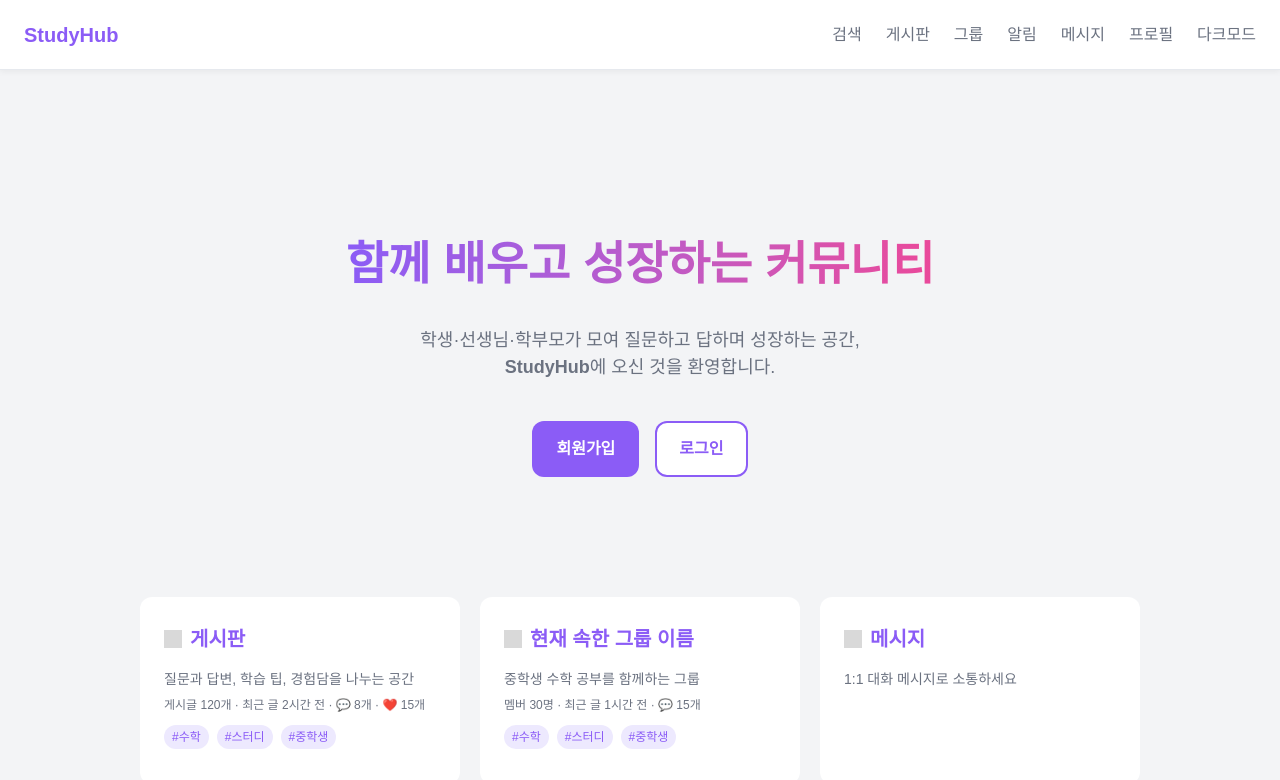
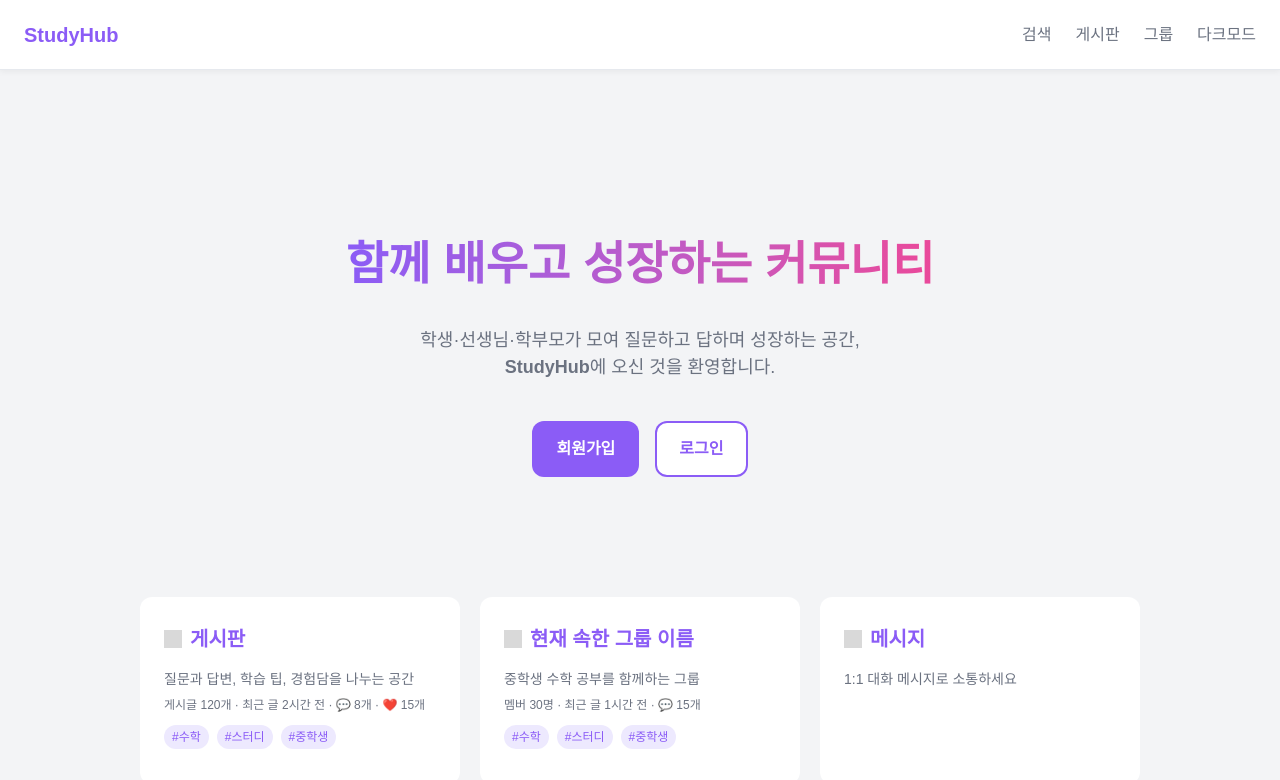
Before and after one commit to prgrms-fe-devcourse/FE7-PROJECT2-TEAM-5, a React (Vite) app: page / in a window 1280 px wide. Shown: the top 780 px of the page. Built offline with nearby package versions, Linux system fonts and the light colour scheme; no server answers.

Commit message:
✨ Header 탭 로그인 유무 UI

```diff
--- a/src/components/layout/Header.tsx
+++ b/src/components/layout/Header.tsx
@@ -1,6 +1,8 @@
 import { Link } from "react-router";
+import { useProfileStore } from "../../stores/profileStore";
 
 export default function Header() {
+	const { isLoggedIn } = useProfileStore();
 	return (
 		<>
 			<header className="z-10 w-full h-[70px] px-6 flex justify-between items-center border-b border-[#E6E9EE] shadow-[0_2px_6px_rgba(0,0,0,0.05)]">
@@ -11,9 +13,15 @@ export default function Header() {
 					<Link to="/search">검색</Link>
 					<Link to="/postList">게시판</Link>
 					<Link to="/groups">그룹</Link>
-					<button className="cursor-pointer">알림</button>
-					<Link to="/msg/1">메시지</Link>
-					<Link to="/profile/me">프로필</Link>
+					{isLoggedIn ? (
+						<>
+							<button className="cursor-pointer">알림</button>
+							<Link to="/msg/1">메시지</Link>
+							<Link to="/profile/me">프로필</Link>
+						</>
+					) : (
+						<></>
+					)}
 					<button className="cursor-pointer">다크모드</button>
 				</nav>
 			</header>
```
